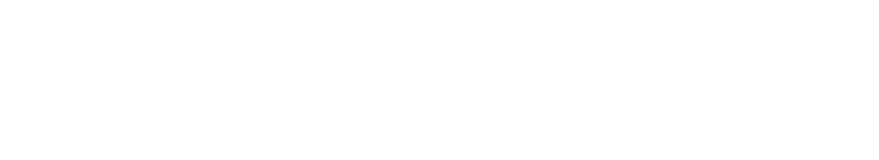
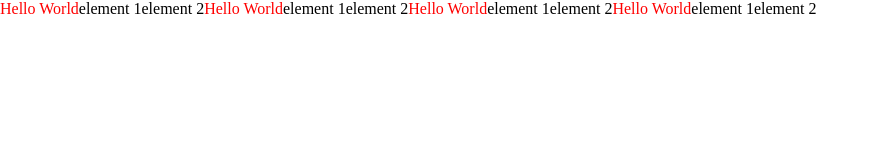
Before and after one commit to victorhe33/tester, a plain HTML site: page tester.html in a window 1280 px wide. Shown: the whole page, without its empty margins (0-879 px from the left). Drawn offline with Linux system fonts and the light colour scheme.

Commit message:
flex box testing

```diff
--- a/tester.html
+++ b/tester.html
@@ -6,10 +6,44 @@
   <meta name="viewport" content="width=device-width, initial-scale=1.0">
   <title>Tester</title>
   <style>
+    * {
+      /* border: 1px red solid; */
+      padding: 0;
+      margin: 0;
+    }
+
+    body {
+      display: flex;
+      flex-direction: row;
+      /* justify-content: center;
+      align-items: center; */
+      /* background-color: blue; */
+      height: 100vh;
+      flex-wrap: wrap;
+    }
+
+    .hello {
+      color: red;
+    }
   </style>
 </head>
 <body>
+  <span class="hello">Hello World</span>
 
+  <span class="element1">element 1</span>
+  element 2
+    <span class="hello">Hello World</span>
+
+    <span class="element1">element 1</span>
+    element 2
+      <span class="hello">Hello World</span>
+
+      <span class="element1">element 1</span>
+      element 2
+        <span class="hello">Hello World</span>
+
+        <span class="element1">element 1</span>
+        element 2
 </body>
 
 <script>
```
